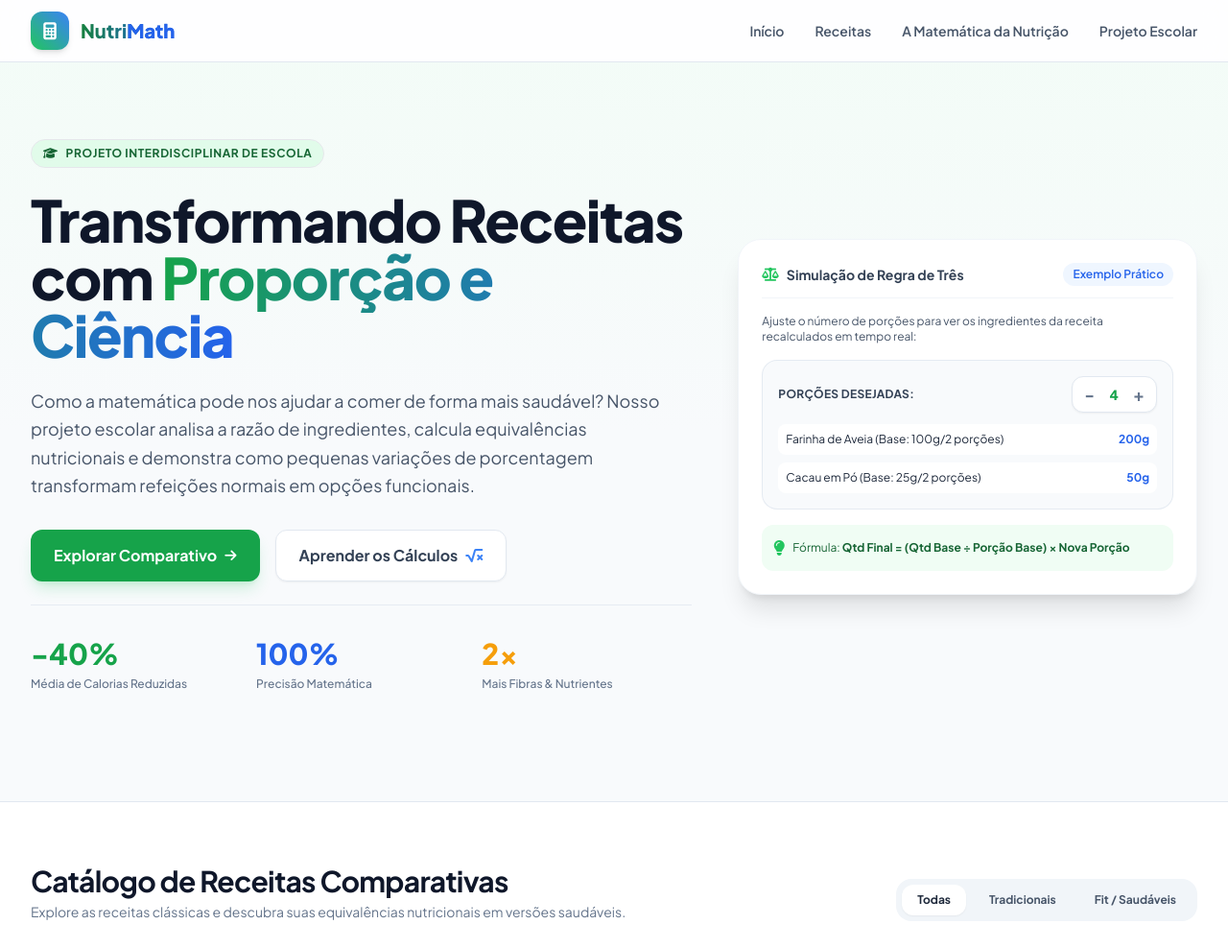
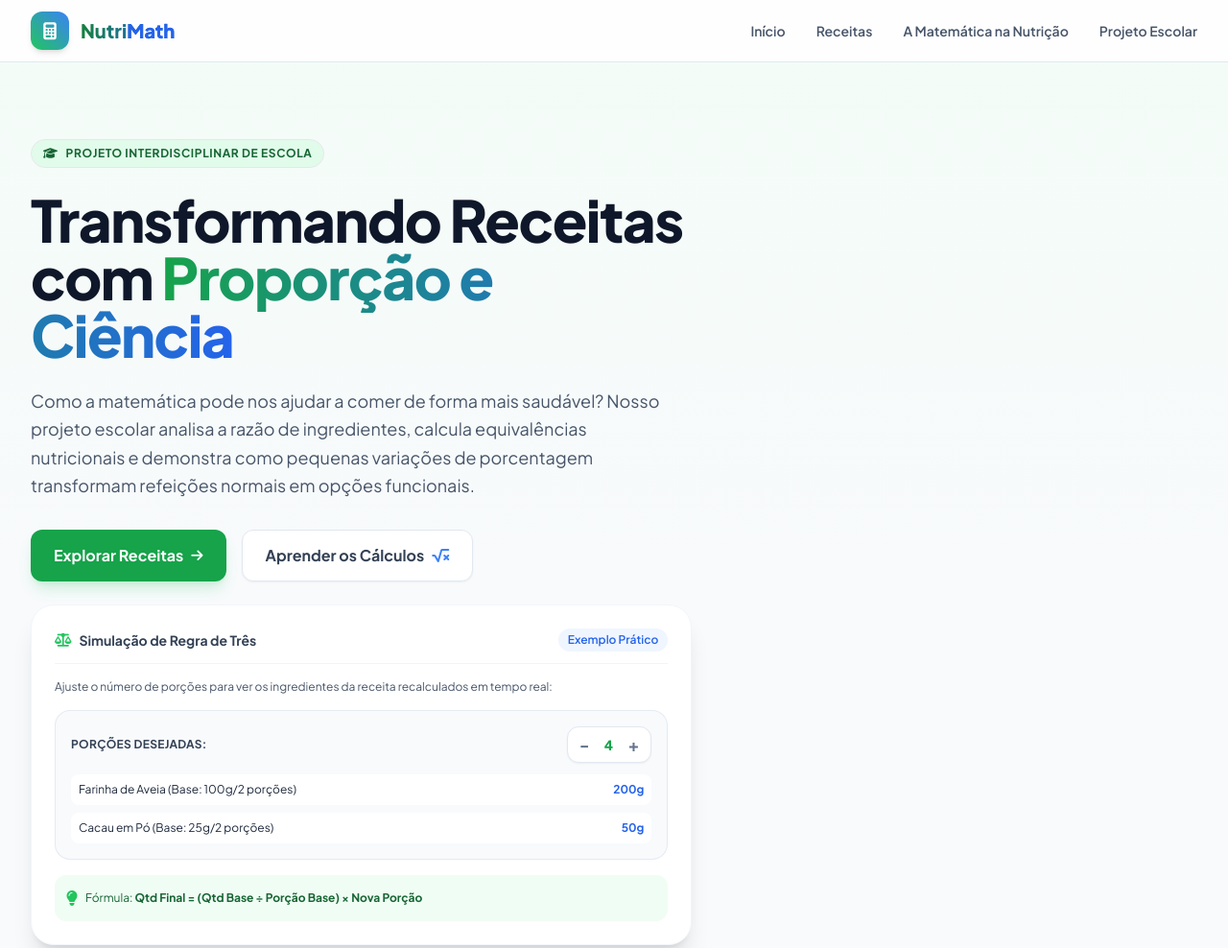
Before and after one commit to TheNoob3455/ProjetoIFA, a plain HTML site: page index.html in a window 1280 px wide. Shown: the top 988 px of the page at 96% size. Drawn offline with nearby package versions, Linux system fonts and the light colour scheme.

Commit message:
Update index.html

```diff
--- a/index.html
+++ b/index.html
@@ -82,7 +82,7 @@
                 <div class="hidden md:flex items-center space-x-8 text-sm font-semibold text-slate-600">
                     <a href="#hero" class="hover:text-brand-600 transition">Início</a>
                     <a href="#receitas" class="hover:text-brand-600 transition">Receitas</a>
-                    <a href="#matematica" class="hover:text-brand-600 transition">A Matemática da Nutrição</a>
+                    <a href="#matematica" class="hover:text-brand-600 transition">A Matemática na Nutrição</a>
                     <a href="#sobre" class="hover:text-brand-600 transition">Projeto Escolar</a>
                 </div>
             </div>
@@ -106,7 +106,7 @@
 
                     <div class="flex flex-wrap gap-4 justify-center lg:justify-start pt-2">
                         <a href="#receitas" class="bg-brand-600 hover:bg-brand-700 text-white font-bold px-6 py-3.5 rounded-xl shadow-lg shadow-brand-500/20 hover:shadow-xl transition-all flex items-center gap-2">
-                            Explorar Comparativo <i class="fa-solid fa-arrow-right text-sm"></i>
+                            Explorar Receitas <i class="fa-solid fa-arrow-right text-sm"></i>
                         </a>
                         <a href="#matematica" class="bg-white hover:bg-slate-100 text-slate-700 font-bold px-6 py-3.5 rounded-xl border border-slate-200 shadow-sm transition-all flex items-center gap-2">
                             Aprender os Cálculos <i class="fa-solid fa-square-root-variable text-math-500"></i>
@@ -114,21 +114,7 @@
                     </div>
 
                     <!-- Highlight Stats -->
-                    <div class="grid grid-cols-3 gap-4 pt-8 border-t border-slate-200/80">
-                        <div class="text-center lg:text-left">
-                            <span class="block text-2xl lg:text-3xl font-extrabold text-brand-600">-40%</span>
-                            <span class="text-xs text-slate-500 font-medium">Média de Calorias Reduzidas</span>
-                        </div>
-                        <div class="text-center lg:text-left">
-                            <span class="block text-2xl lg:text-3xl font-extrabold text-math-600">100%</span>
-                            <span class="text-xs text-slate-500 font-medium">Precisão Matemática</span>
-                        </div>
-                        <div class="text-center lg:text-left">
-                            <span class="block text-2xl lg:text-3xl font-extrabold text-amber-500">2x</span>
-                            <span class="text-xs text-slate-500 font-medium">Mais Fibras & Nutrientes</span>
-                        </div>
-                    </div>
-                </div>
+
 
                 <!-- Hero Interactive Preview Card -->
                 <div class="lg:col-span-5">
```
